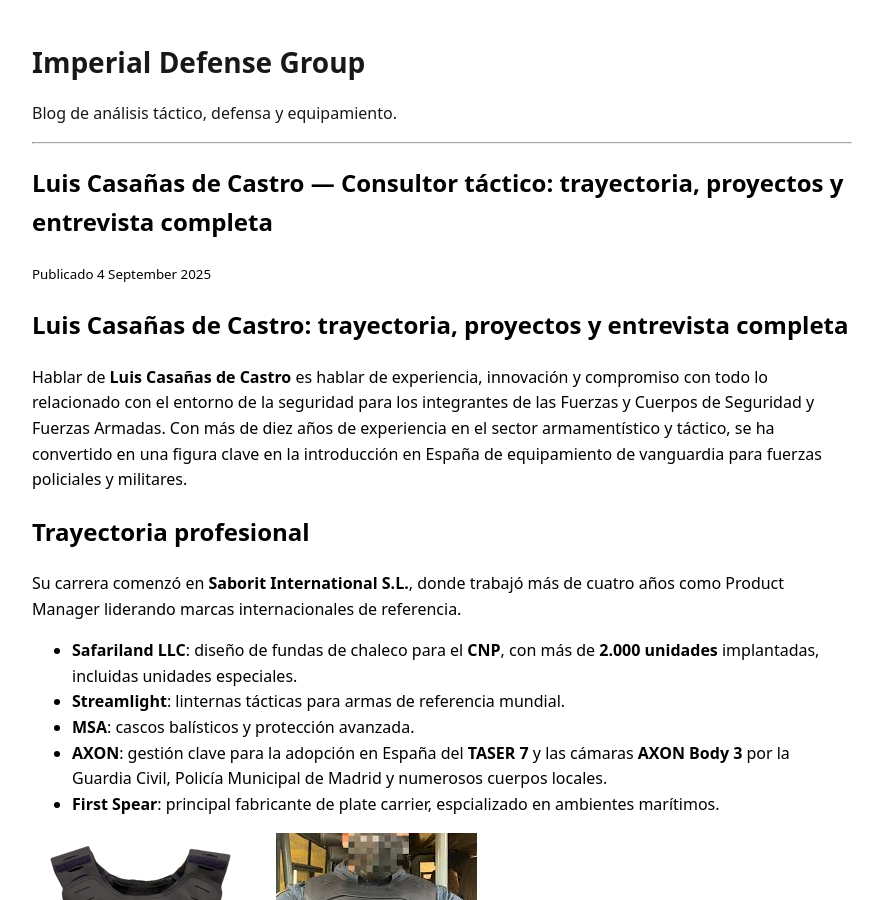
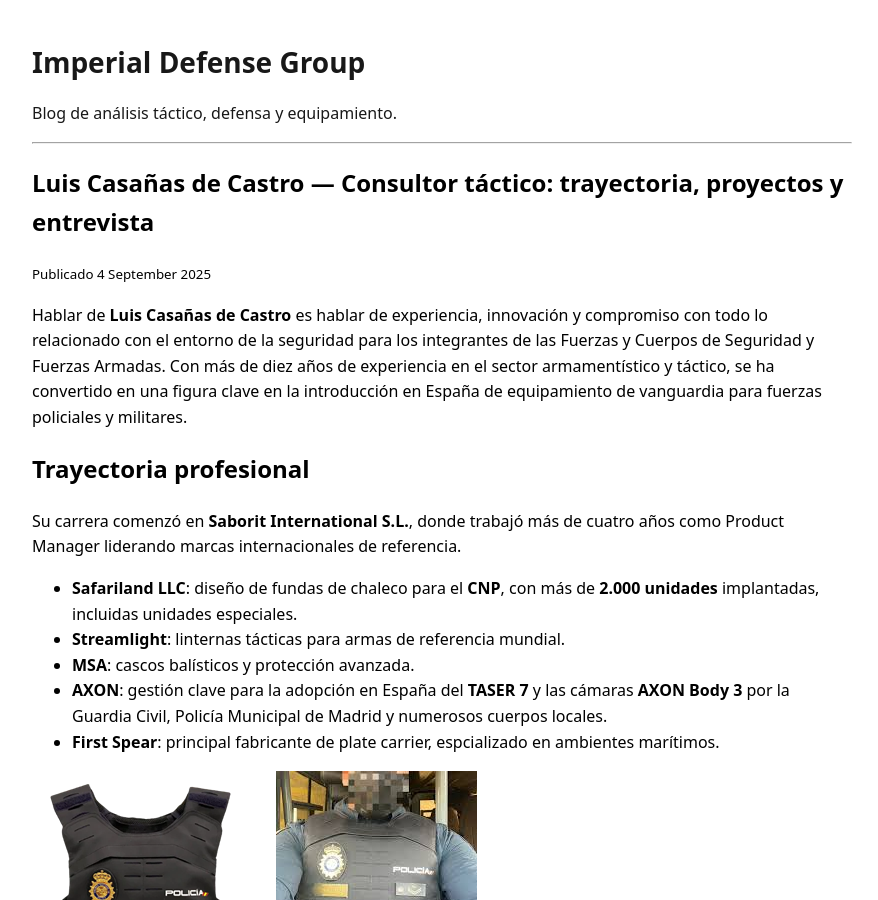
Before and after one commit to imperialdefensegroup/articulos, a Jekyll site: the page built from _posts/2025-09-04-luis-casanas-de-castro-consultor-tactico.md, in a window 1280 px wide and 900 px high. Shown: the whole window, without its empty margins (198-1076 px from the left). Built offline with Jekyll 4.4.1, drawn with Linux system fonts in a browser that asks for light colours.

Commit message:
Update 2025-09-04-luis-casanas-de-castro-consultor-tactico.md

```diff
--- a/_posts/2025-09-04-luis-casanas-de-castro-consultor-tactico.md
+++ b/_posts/2025-09-04-luis-casanas-de-castro-consultor-tactico.md
@@ -1,6 +1,6 @@
 ---
 layout: post
-title: "Luis Casañas de Castro — Consultor táctico: trayectoria, proyectos y entrevista completa"
+title: "Luis Casañas de Castro — Consultor táctico: trayectoria, proyectos y entrevista"
 description: "Artículo SEO sobre Luis Casañas de Castro: experiencia, proyectos y entrevista íntegra sobre defensa y seguridad en España."
 date: 2025-09-04
 lang: es
@@ -8,8 +8,6 @@ tags: [Luis Casañas de Castro, consultoría táctica, material policial, materi
 image: /assets/img/chaleco.jpg
 author: "Imperial Defense Group"
 ---
-
-# Luis Casañas de Castro: trayectoria, proyectos y entrevista completa
 
 Hablar de **Luis Casañas de Castro** es hablar de experiencia, innovación y compromiso con todo lo relacionado con el entorno de la seguridad para los integrantes de las Fuerzas y Cuerpos de Seguridad y Fuerzas Armadas. Con más de diez años de experiencia en el sector armamentístico y táctico, se ha convertido en una figura clave en la introducción en España de equipamiento de vanguardia para fuerzas policiales y militares.
 
```
